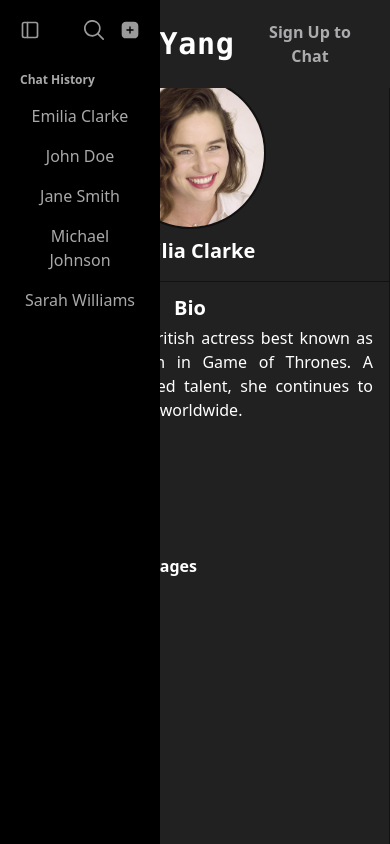
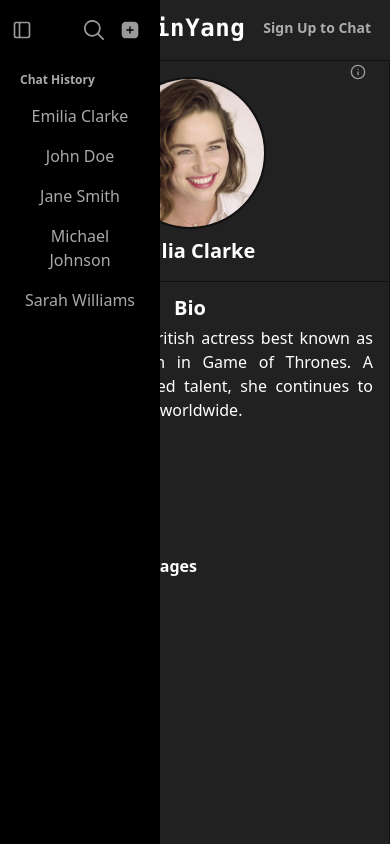
Before and after one commit to samirertt/yinyang, a React (Vite) app in the folder Frontend/: page /chat in a window 390 px wide. Built offline with nearby package versions, Linux system fonts and the light colour scheme.

Commit message:
Chat Collapse fixed

```diff
--- a/Frontend/src/components/ChatNav.tsx
+++ b/Frontend/src/components/ChatNav.tsx
@@ -2,22 +2,22 @@ import Logo from '../assets/logo.png';
 
 const Navbar = () => {
   return (
-    <nav className="bg-[#212121] text-white p-3 fixed w-347 z-10 top-0">
-      <div className="z-40 lg:max-w-400 max-w-110  md:max-w-158 mx-auto flex justify-between items-center px-4 md:px-10">
+    <nav className="bg-[#212121] text-white p-3 fixed w-full z-10 top-0">
+      <div className="container mx-auto flex justify-between items-center px-4 md:px-10">
         {/* Website Name and Logo (Always at the Start) */}
-        <div className="flex items-center">
+        <div className="flex items-center flex-shrink-0">
           <img src={Logo} alt="Logo icon" className="w-6 h-6 rounded-full" />
-          <h1 className="text-3xl font-mono font-bold tracking-wide ml-2">
+          <h1 className="text-2xl md:text-3xl font-mono font-bold tracking-wide ml-2 whitespace-nowrap">
             YinYang
           </h1>
         </div>
 
         {/* Buttons (Pushed to the End) */}
-        <div className="flex gap-4 md:gap-6">
-          <button className="bg-[#212121] text-[#acacaf] px-4 py-2 rounded-md cursor-pointer hover:bg-[#2F2F2F] transition font-semibold">
+        <div className="flex gap-2 md:gap-6">
+          <button className="bg-[#212121] text-[#acacaf] px-2 md:px-3 py-1 md:py-2 rounded-md cursor-pointer hover:bg-[#2F2F2F] transition font-semibold text-sm md:text-base whitespace-nowrap">
             Sign Up to Chat
           </button>
-          <button className="bg-[#212121] text-[#acacaf] px-4 py-2 rounded-md cursor-pointer hover:bg-[#2F2F2F] transition font-semibold">
+          <button className="bg-[#212121] text-[#acacaf] px-2 md:px-3 py-1 md:py-2 rounded-md cursor-pointer hover:bg-[#2F2F2F] transition font-semibold text-sm md:text-base whitespace-nowrap">
             Login
           </button>
         </div>
--- a/Frontend/src/components/InputBar.tsx
+++ b/Frontend/src/components/InputBar.tsx
@@ -35,7 +35,7 @@ export default function InputBar({ sendMessage }: InputBarProps) {
 
   return (
     <div
-      className="fixed bottom-4 p-2  min-h-[60px] max-w-[800px] w-[400px] md:min-w-[500px] lg:min-w-[800px] flex items-center  rounded-xl shadow-lg"
+      className="fixed bottom-4 p-2  min-h-[60px] max-w-[800px] w-[360px] md:min-w-[500px] lg:min-w-[800px] flex items-center  rounded-xl shadow-lg"
       style={{
         backgroundColor: "var(--gray-even-darker)",
         color: "var(--gray-light)",
--- a/Frontend/src/components/SideBar.tsx
+++ b/Frontend/src/components/SideBar.tsx
@@ -42,12 +42,12 @@ const Sidebar: React.FC<SidebarProps> = () => {
     <div className="flex relative h-screen">
       {isCollapsed && (
         <button
-        className="fixed z-30 h-15 rounded-lg px-5 text-token-text-secondary transition-all duration-1000 ease-in-out cursor-pointer"
+        className="fixed z-30 lg:h-15 md:h-15 h-14 rounded-lg px-1 text-token-text-secondary transition-all duration-1000 ease-in-out cursor-pointer"
           aria-label="Toggle SideBar"
           data-testid="toggle-sidebar-button"
           onClick={toggleCollapse}
         >
-          <img src={SideBar} alt="SideBar icon" className="w-5 h-5 cursor-pointer" />
+          <img src={SideBar} alt="SideBar icon" className="w-5 h-5 cursor-pointer " />
         </button>
       )}
 
@@ -59,7 +59,7 @@ const Sidebar: React.FC<SidebarProps> = () => {
               <nav className="flex h-full w-full flex-col px-3" aria-label="Chat History">
                 <div className="flex justify-between h-[60px] items-center md:h-header-height">
                   <button
-                    className="h-10 rounded-lg px-2 cursor-pointer"
+                    className="h-9 rounded-lg cursor-pointer"
                     aria-label="Close SideBar"
                     onClick={toggleCollapse}
                   >
@@ -131,12 +131,12 @@ const Sidebar: React.FC<SidebarProps> = () => {
         }`}
       >
         <button
-        className="fixed z-50 h-7 right-5 rounded-lg px-1 text-token-text-secondary transition-all duration-1000 ease-in-out cursor-pointer"
+        className="fixed z-50 right-5 top-16 rounded-lg px-1 text-token-text-secondary transition-all duration-1000 ease-in-out cursor-pointer"
           aria-label="Toggle info Bar"
           data-testid="toggle-infoBar-button"
           onClick={toggleInfoBar}
         >
-          <img src={Info} alt="info icon" className="w-5 h-5 cursor-pointer" />
+          <img src={Info} alt="info icon" className="lg:w-5 lg:h-5 w-4 h-4 cursor-pointer" />
         </button>
 
         {!isInfoCollapsed && (
--- a/Frontend/src/pages/Chat.tsx
+++ b/Frontend/src/pages/Chat.tsx
@@ -43,7 +43,7 @@ export default function Chat() {
       <SideBar/>
         <div className="flex flex-col flex-1 h-full w-full relative p-4 overflow-y-auto space-y-4 items-center">
         <ChatNav/>
-          <div className="pt-10 mb-20 w-100 md:min-w-[120px] lg:min-w-[850px] items-center">
+          <div className="pt-15 mb-20 w-89 md:min-w-[10px] lg:min-w-[850px] items-center">
           {messages.map((msg, index) => (
             <MessageBubble key={index} text={msg.text} sender={msg.sender} />
           ))}
```
